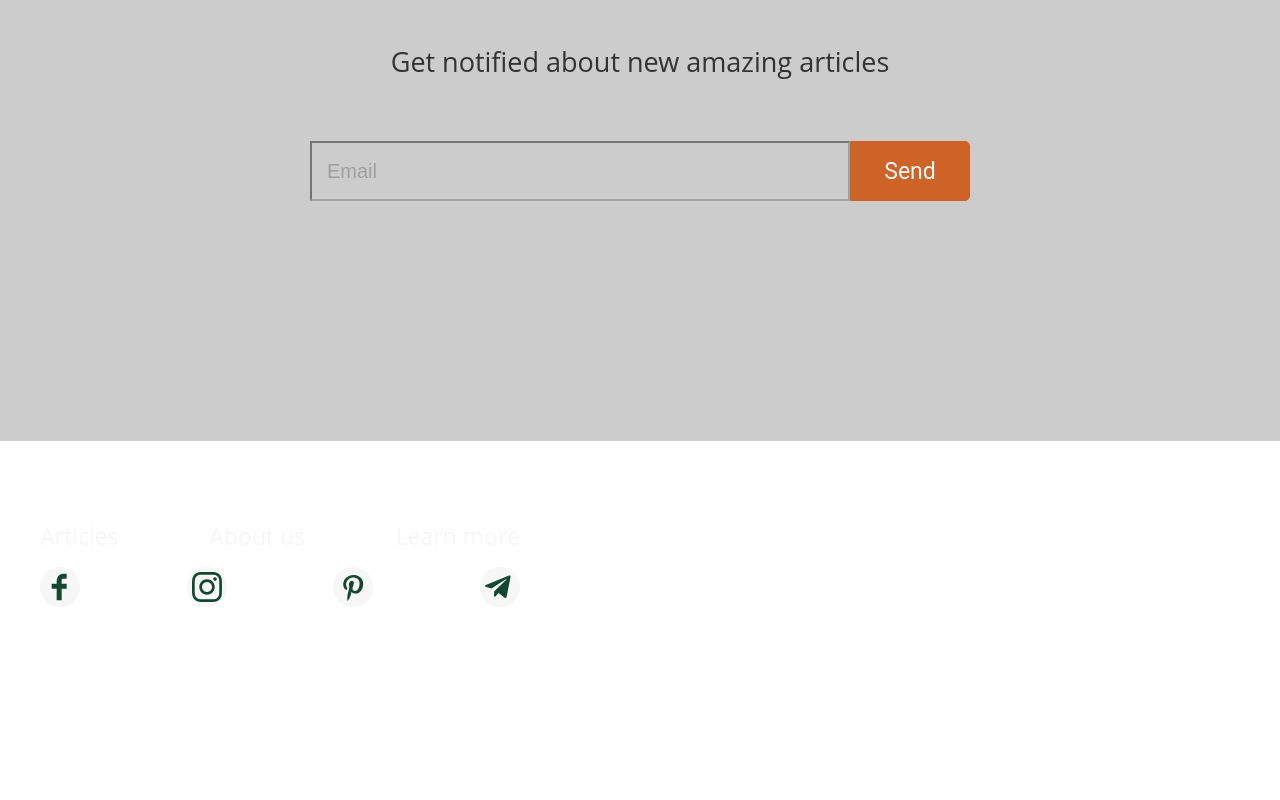
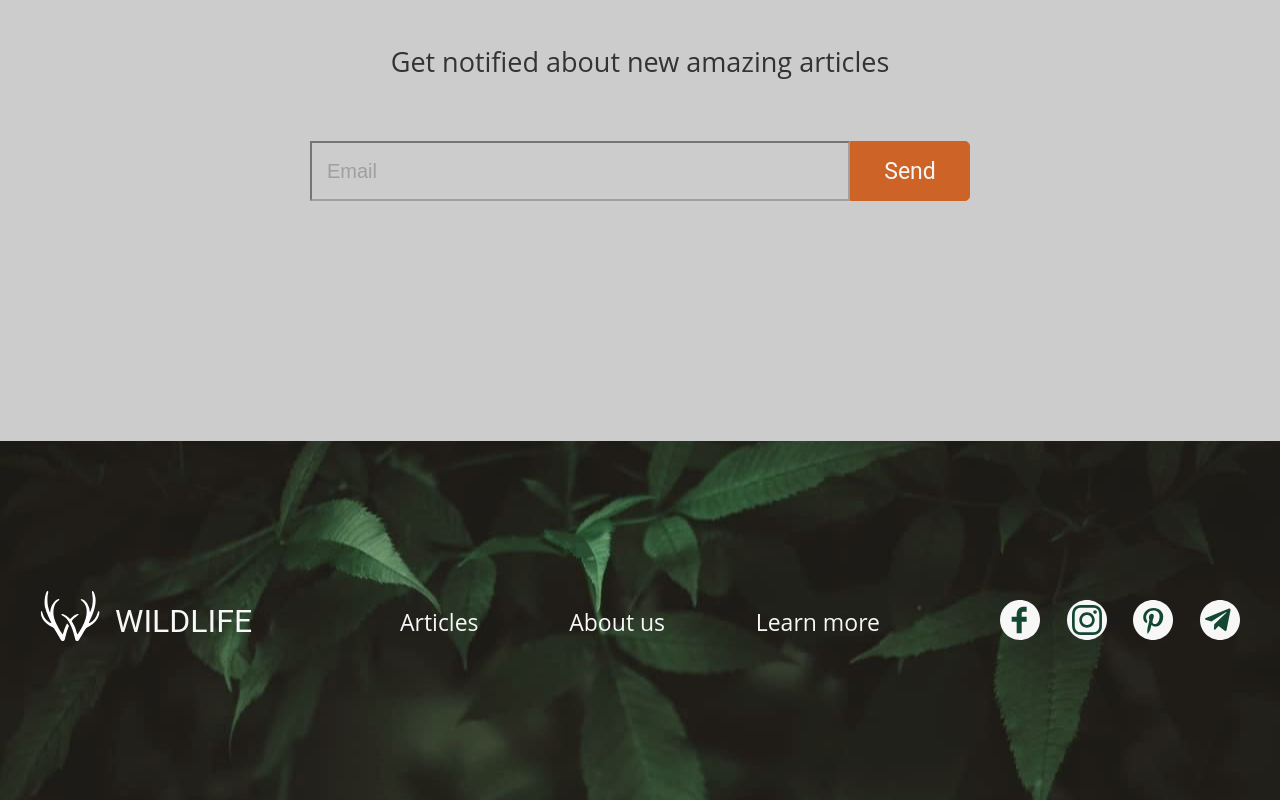
Before and after one commit to veronaten/Wildlife, a plain HTML site: page index.html in a window 1280 px wide. Shown: the part 1709-2509 px from the top of the page. Before the commit the page ends 2323 px from the top, so only its background shows below. Drawn offline with Linux system fonts and the light colour scheme.

Commit message:
feat: styling footer

```diff
--- a/css/style.css
+++ b/css/style.css
@@ -290,3 +290,42 @@ form {
   color: #F7F7F7;
   transition: all 0.3s ease-in;
 }
+
+footer {
+  height: 359px;
+  padding: 150px 0 149px 0;
+  background: url(../img/Footer_bg.jpg) center center/cover no-repeat;
+}
+
+.footer_info {
+  display: flex;
+  position: relative;
+  justify-content: space-between;
+}
+
+.footer_info .logo {
+  width: 240px;
+}
+
+.footer_logo_text {
+  position: absolute;
+  left: 75px;
+  top: 11px;
+  font-size: 32px;
+  font-weight: 400;
+  font-family: Roboto;
+  color: #F7F7F7;
+  text-transform: uppercase;
+}
+
+ul.footer_social {
+  width: 240px;
+}
+
+ul.footer_social a {
+  display: block;
+}
+
+.footer_social li {
+  margin-top: 9px;
+}
--- a/index.html
+++ b/index.html
@@ -99,9 +99,10 @@
       <div class="footer_info">
         <div class="logo">
           <img src="logo/Horns.svg" alt="Logo">
-          <div class="logo_text">wildlife</div>
+          <div class="footer_logo_text">wildlife</div>
         </div>
 
+        <div class="footer_nav">
           <ul class="footer_nav">
             <li>
               <a href="#">Articles</a>
@@ -113,7 +114,9 @@
               <a href="#">Learn more</a>
             </li>
           </ul>
+        </div>
 
+        <div class="footer_social">
           <ul class="footer_social">
             <li>
               <a href="#"><img src="logo/Facebook.svg" alt="facebook"></a>
@@ -130,6 +133,7 @@
           </ul>
         </div>
       </div>
+    </div>
   </footer>
 
 </body>
```
Lines whose indentation alone changed are shown as unchanged.
